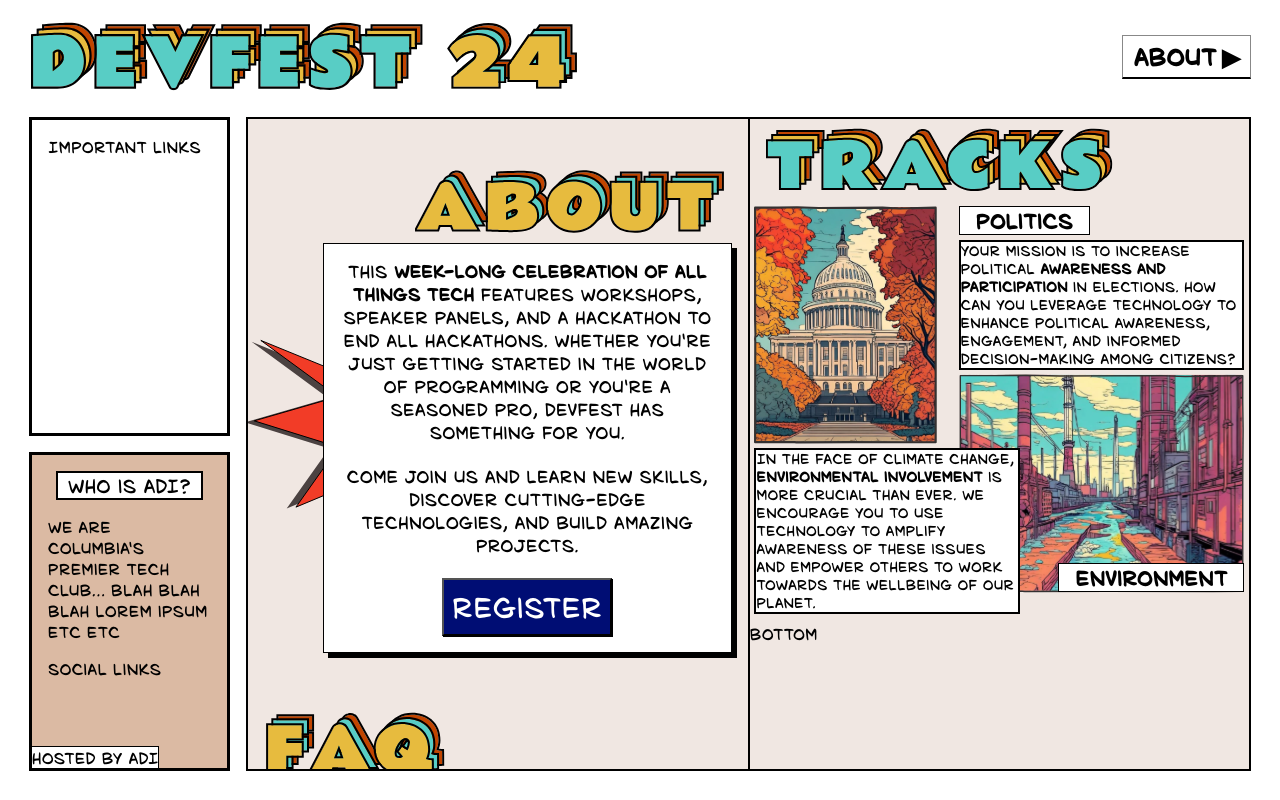
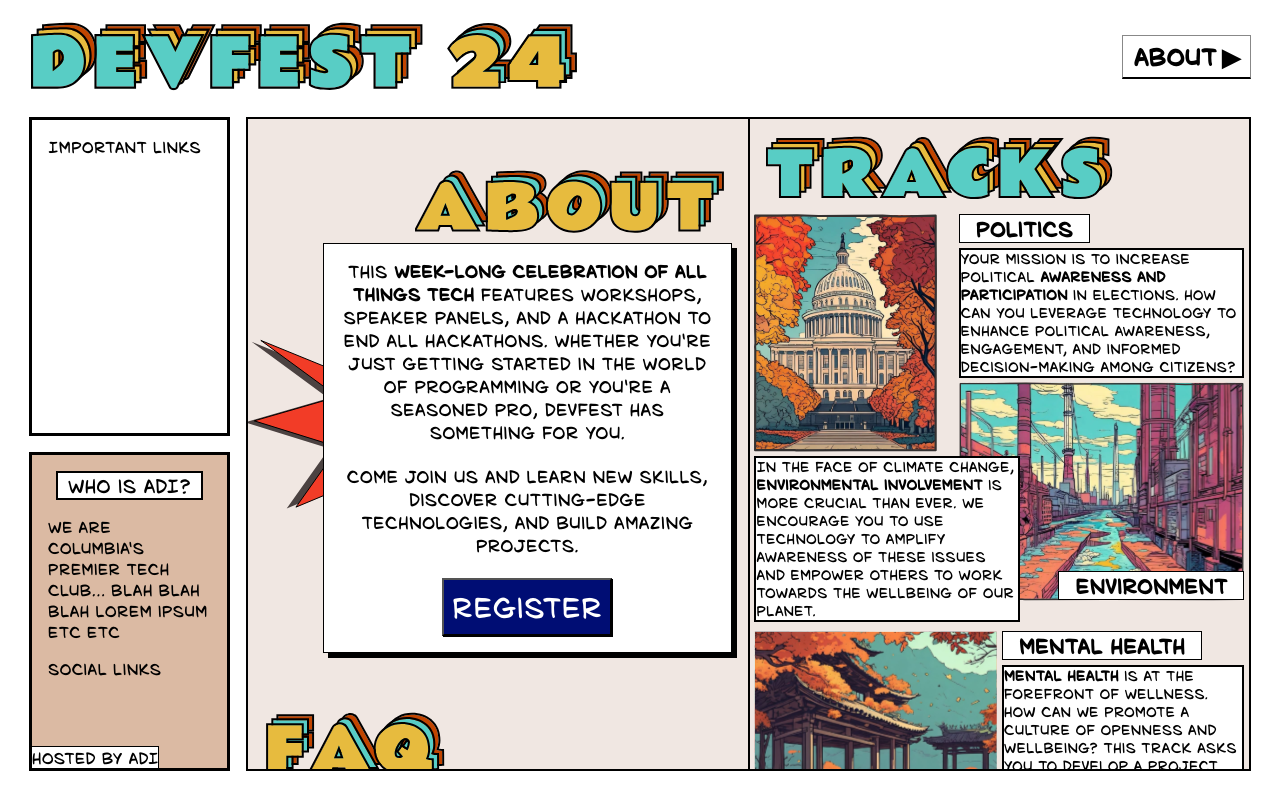
Before and after one commit to adicu/devfest-2024, a Next.js app: page / in a window 1280 px wide. Built offline with nearby package versions, Linux system fonts and the light colour scheme.

Commit message:
Tracks page is good, need to reduce font size on about page

```diff
--- a/src/components/pages/tracks/TracksPage.jsx
+++ b/src/components/pages/tracks/TracksPage.jsx
@@ -10,6 +10,7 @@ const TracksPage = (props) => {
   const TitleDiv = styled.div`
     margin: 0.5rem;
     margin-left: 1rem;
+    margin-top: 1rem;
 
     @media (max-width: ${process.env.mobileWidth}) {
       img {
@@ -25,10 +26,17 @@ const TracksPage = (props) => {
     flex-direction: row;
 
     margin: 0.3rem;
-    /* background-color: yellow; */
   `;
   const Bottom = styled.div`
     max-width: 100%;
+
+    /* background-color: red; */
+
+    display: flex;
+    flex-direction: row;
+
+    margin-left: 0.3rem;
+    margin-right: 0.3rem;
   `;
 
   const TopLeft = styled.div`
@@ -119,6 +127,19 @@ const TracksPage = (props) => {
     width: 100%;
   `;
 
+  const MentalHealthImageDiv = styled.div`
+    flex: 3;
+  `;
+
+  const MentalHealthImage = styled.img`
+    width: 100%;
+  `;
+
+  const MentalHealthText = styled.div`
+    flex: 3;
+    margin-left: 0.3rem;
+  `;
+
   const PoliticsImage = styled.img`
     width: 90%;
   `;
@@ -178,74 +199,30 @@ const TracksPage = (props) => {
           </EnvironmentBox>
         </TopRight>
       </Top>
-      {/* <br /> */}
-      <Bottom>Bottom</Bottom>
+      <Bottom>
+        <MentalHealthImageDiv>
+          <MentalHealthImage
+            onDragStart={preventDragHandler}
+            src="/images/tracks/mental_health_image.svg"
+          />
+        </MentalHealthImageDiv>
+
+        <MentalHealthText>
+          <TitleBox>
+            <p>Mental Health</p>
+          </TitleBox>
+          <TextBox>
+            <p>
+              <strong>Mental health</strong> is at the forefront of wellNESS.
+              How can we promote a culture of openness and wellbeing? This track
+              asks you to develop a project that addresses challenges in mental
+              health or posits innovative ways to bring awareness to this topic.
+            </p>
+          </TextBox>
+        </MentalHealthText>
+      </Bottom>
     </Container>
   );
-
-  // return (
-  //   <Container>
-  //     <div style={{ position: "relative" }}>
-  //       <img
-  //         style={{
-  //           display: "flex",
-  //           height: "20%",
-  //         }}
-  //         src="/images/tracks/tracks_title.svg"
-  //       />
-  //       <img
-  //         style={{
-  //           display: "flex",
-  //           height: "20%",
-  //         }}
-  //         src="/images/tracks/politics_title.svg"
-  //       />
-  //       <img
-  //         style={{
-  //           display: "flex",
-  //           height: "20%",
-  //         }}
-  //         src="/images/tracks/politics_text.svg"
-  //       />
-  //       <img
-  //         style={{
-  //           display: "flex",
-  //           height: "20%",
-  //         }}
-  //         src="/images/tracks/white_house.svg"
-  //       />
-  //       <img
-  //         style={{
-  //           display: "flex",
-  //           height: "20%",
-  //         }}
-  //         src="/images/tracks/environment.svg"
-  //       />
-  //       <img
-  //         style={{
-  //           display: "flex",
-  //           height: "20%",
-  //         }}
-  //         src="/images/tracks/mental_health_title.svg"
-  //       />
-  //       <img
-  //         style={{
-  //           display: "flex",
-  //           height: "20%",
-  //         }}
-  //         src="/images/tracks/mental_health_text.svg"
-  //       />
-  //       <img
-  //         style={{
-  //           display: "flex",
-  //           height: "20%",
-  //           width: "100%",
-  //         }}
-  //         src="/images/tracks/zen.svg"
-  //       />
-  //     </div>
-  //   </Container>
-  // );
 };
 
 export default TracksPage;
```
